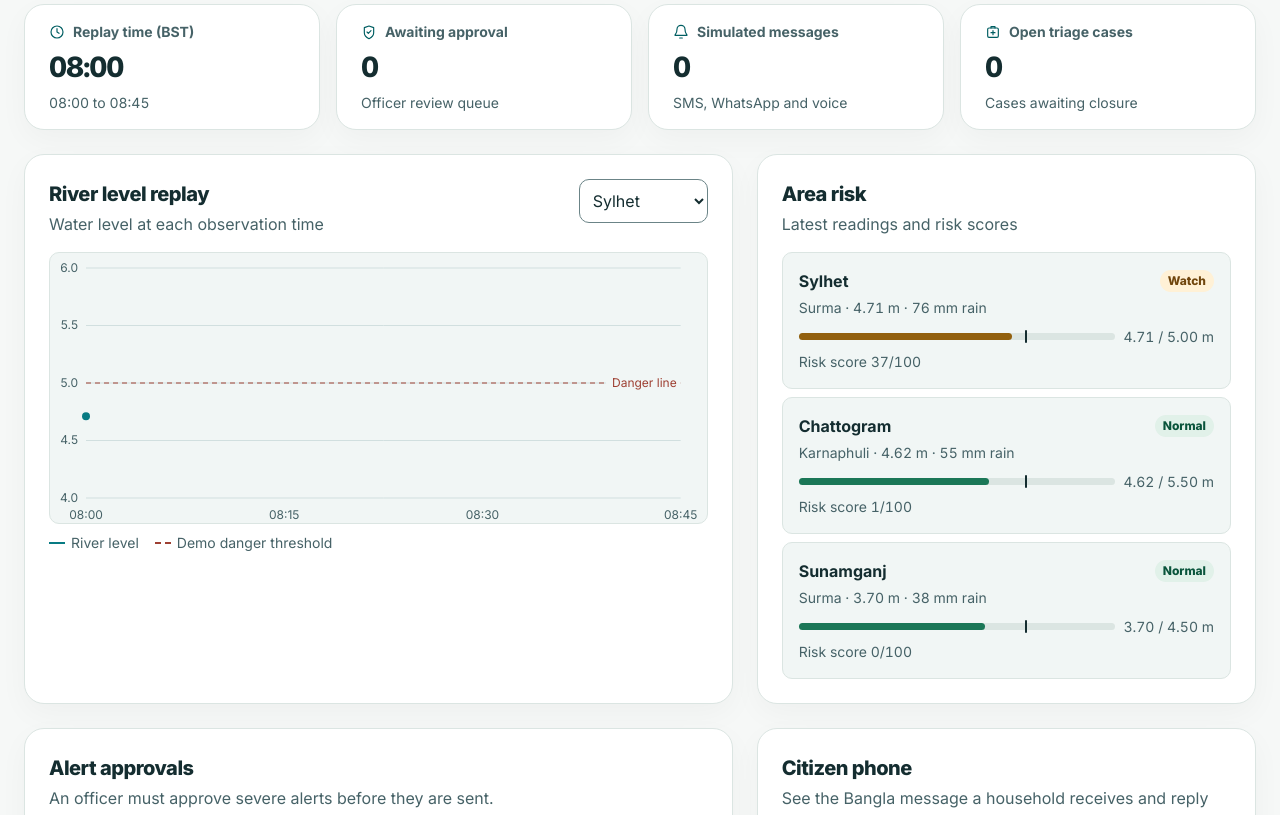
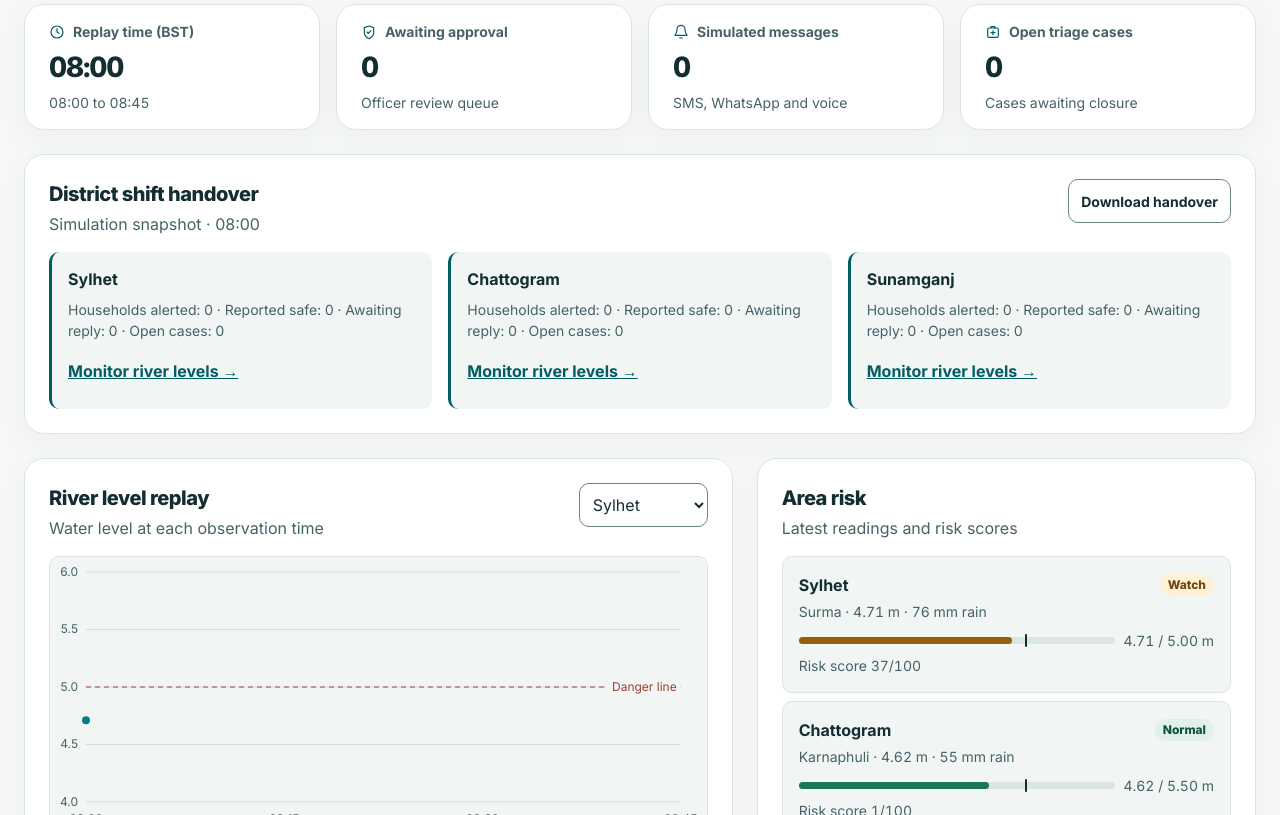
Before and after one commit to nahidzaman1996271-sketch/sotorko-ai, a website with bundled scripts: page index.html in a window 1280 px wide. Shown: the part 657-1472 px from the top of the page. Built offline with nearby package versions, Linux system fonts and the light colour scheme.

Commit message:
Add bilingual district handover to Sotorko AI

```diff
--- a/dashboard.js
+++ b/dashboard.js
@@ -3,6 +3,7 @@ import {
 } from './simulation.js';
 import { createBasinGraphic } from './basin.js';
 import { householdMessages, phoneReply } from './src/ui/citizenPhone.js';
+import { shiftHandover } from './src/ui/handover.js';
 import { guideStep } from './src/ui/guidedDemo.js';
 import { formatNumber, formatTime, readLanguage, t, translateStatic, writeLanguage } from './src/ui/i18n.js';
 
@@ -76,6 +77,16 @@ const agentIcons = {
   'Bangla Communicator': 'notify', 'Rescue Triage': 'triage', Orchestrator: 'escalate',
 };
 
+element('shift-download').addEventListener('click', () => {
+  const report = shiftHandover(state, language).report;
+  const url = URL.createObjectURL(new Blob(['\uFEFF', report], { type: 'text/plain;charset=utf-8' }));
+  const link = document.createElement('a');
+  link.href = url;
+  link.download = `sotorko-handover-${timeline[state.tick].time.replace(':', '')}-${language}.txt`;
+  link.click();
+  setTimeout(() => URL.revokeObjectURL(url), 1000);
+});
+
 river.addEventListener('change', () => {
   chartIndex = null;
   drawChart();
@@ -88,6 +99,9 @@ function render(replayAdvanced = false, animateChanges = false) {
   river.value = currentRiver || '0';
   element('advance').disabled = state.tick === timeline.length - 1;
   element('advance').textContent = translate(element('advance').disabled ? 'hero.complete' : 'hero.advance');
+  const brief = shiftHandover(state, language);
+  element('shift-stamp').textContent = brief.stamp;
+  element('shift-districts').innerHTML = brief.districts.map(d => `<article data-priority="${d.action}"><h3>${esc(d.name)}</h3><p class="meta">${esc(d.summary)}</p><a href="#${d.action}" aria-label="${esc(d.name)} · ${esc(d.next)}">${esc(d.next)} →</a></article>`).join('');
   renderMetrics(animateChanges);
   renderPipeline();
   element('overview').style.setProperty('--replay-progress', state.tick / (timeline.length - 1));
--- a/index.html
+++ b/index.html
@@ -92,6 +92,13 @@
     <div id="feedback" class="sr-only" role="status"></div>
 
     <div id="summary" class="summary"></div>
+    <section class="card shift" aria-labelledby="shift-title">
+      <div class="section-head"><div>
+        <h2 id="shift-title" data-i18n="shift.title">District shift handover</h2>
+        <p id="shift-stamp"></p>
+      </div><button id="shift-download" class="button secondary" type="button" data-i18n="shift.download">Download handover</button></div>
+      <div id="shift-districts" class="shift-districts"></div>
+    </section>
     <div id="phone-mobile-slot"></div>
     <div class="operations-grid monitor-grid">
       <section id="river-panel" class="card telemetry" aria-labelledby="river-heading">
--- /dev/null
+++ b/src/ui/handover.js
@@ -0,0 +1,28 @@
+import { areas, timeline } from '../adapters/dataSource.js';
+import { formatNumber, formatTime, t } from './i18n.js';
+
+export function shiftHandover(state, language) {
+  const label = (key, params) => t(language, key, params);
+  const time = formatTime(language, timeline[state.tick].time);
+  const districts = areas.map(area => {
+    const households = state.recipients.filter(item => item.area === area.id);
+    const ids = new Set(households.map(item => item.id));
+    const open = state.cases.filter(item => ids.has(item.recipientId) && !item.resolved);
+    const counts = {
+      alerted: households.length,
+      safe: households.filter(item => item.status === 'Safe').length,
+      awaiting: households.filter(item => item.status === 'Awaiting reply').length,
+      open: open.length,
+    };
+    const pending = state.alerts.some(item => item.area === area.id && item.status === 'pending');
+    const action = open.length ? 'triage' : pending ? 'alerts' : counts.awaiting ? 'replies' : 'river-panel';
+    const name = label('area.' + area.id);
+    const figures = Object.fromEntries(Object.entries(counts).map(([key, n]) => [key, formatNumber(language, n)]));
+    const summary = label('shift.figures', figures);
+    return { name, counts, summary, action, next: label('shift.' + action) };
+  });
+  const stamp = label('shift.time', { time });
+  const report = [label('shift.title'), label('hero.notice'), stamp, '',
+    ...districts.flatMap(d => [d.name, d.summary, d.next, ''])].join('\n');
+  return { districts, stamp, report };
+}
--- a/src/ui/i18n.js
+++ b/src/ui/i18n.js
@@ -3,6 +3,14 @@ const languages = ['en', 'bn'];
 
 // Pairs keep the languages side by side and make changes to the interface easy to review.
 const strings = {
+  'shift.title': ['District shift handover', 'জেলাভিত্তিক দায়িত্ব হস্তান্তর'],
+  'shift.time': ['Simulation snapshot · {time}', 'মহড়ার বর্তমান অবস্থা · {time}'],
+  'shift.download': ['Download handover', 'প্রতিবেদন ডাউনলোড'],
+  'shift.figures': ['Households alerted: {alerted} · Reported safe: {safe} · Awaiting reply: {awaiting} · Open cases: {open}', 'সতর্কবার্তা পাঠানো পরিবার: {alerted} · নিরাপদ বলে জানিয়েছে: {safe} · উত্তরের অপেক্ষায়: {awaiting} · চলমান কেস: {open}'],
+  'shift.triage': ['Review open cases', 'চলমান কেস দেখুন'],
+  'shift.alerts': ['Review pending alert', 'অপেক্ষমাণ সতর্কবার্তা দেখুন'],
+  'shift.replies': ['Check household replies', 'পরিবারগুলোর উত্তর দেখুন'],
+  'shift.river-panel': ['Monitor river levels', 'নদীর পানির স্তর দেখুন'],
   'page.title': ['Sotorko AI | Flood Response Console', 'সতর্ক এআই | বন্যা মোকাবিলা ড্যাশবোর্ড'],
   'nav.label': ['Dashboard sections', 'ড্যাশবোর্ডের বিভাগ'],
   'nav.jump': ['Jump to a dashboard section', 'ড্যাশবোর্ডের একটি বিভাগ বেছে নিন'],
--- a/style.css
+++ b/style.css
@@ -228,6 +228,13 @@ h1:lang(bn) { line-height: 1.3; }
 .pipeline a .icon { width: 1rem; height: 1rem; }
 .pipeline .pipeline-check { margin-inline-start: auto; }
 
+.shift { margin-block-end: var(--space-3); }
+.shift .section-head { flex-wrap: wrap; gap: var(--space-2); }
+.shift-districts { display: grid; grid-template-columns: repeat(auto-fit, minmax(min(100%, 15rem), 1fr)); gap: var(--space-2); }
+.shift-districts article { padding: var(--space-2); background: var(--surface-tint); border-inline-start: 3px solid var(--accent); border-radius: var(--radius-control); }
+.shift-districts article[data-priority="triage"] { border-color: var(--risk-severe); }
+.shift-districts h3, .shift-districts p { margin: 0 0 .5rem; }
+.shift-districts a { color: var(--accent); display: inline-flex; align-items: center; min-height: 44px; font-weight: 650; }
 .summary { display: grid; grid-template-columns: repeat(4, minmax(0, 1fr)); gap: var(--space-2); margin-block-end: var(--space-3); }
 .metric, .card {
   min-width: 0;
```
Also changed, not shown: src/ui/handover.test.js (added, +34 -0 lines).
